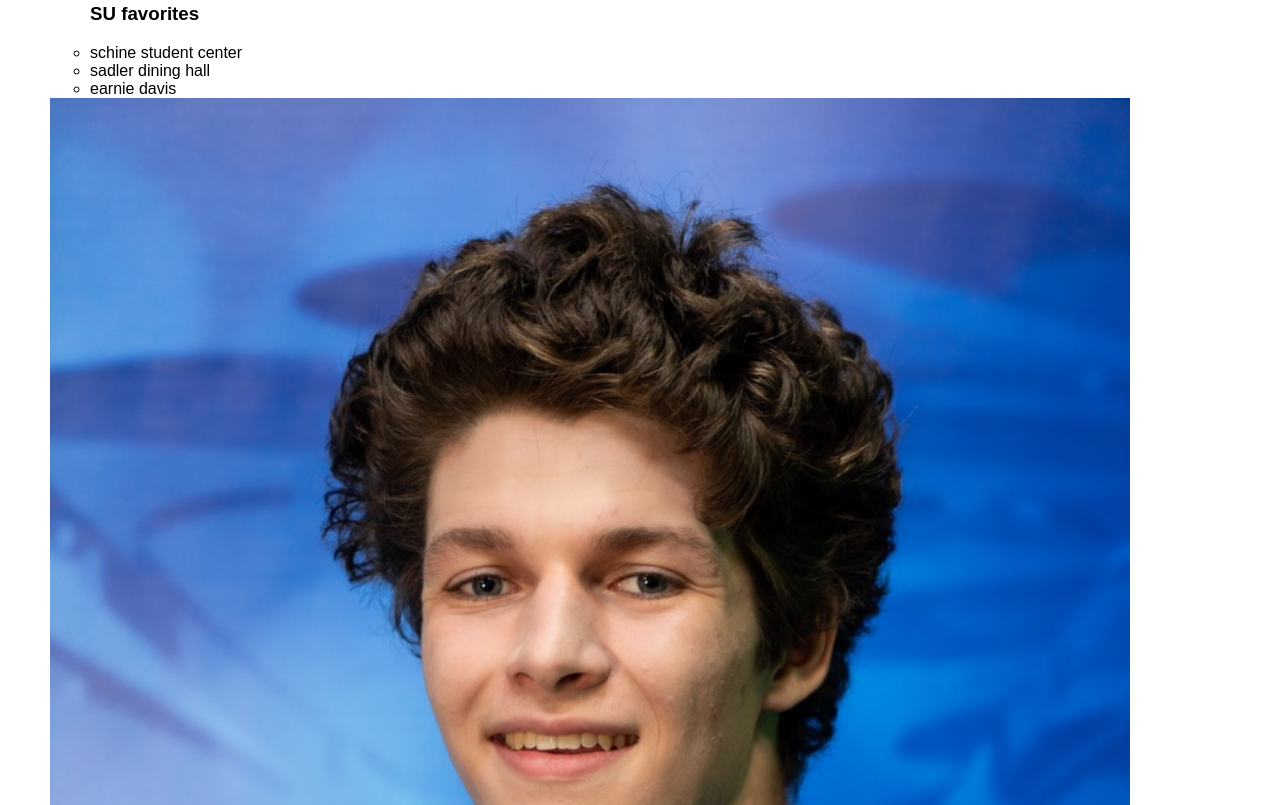
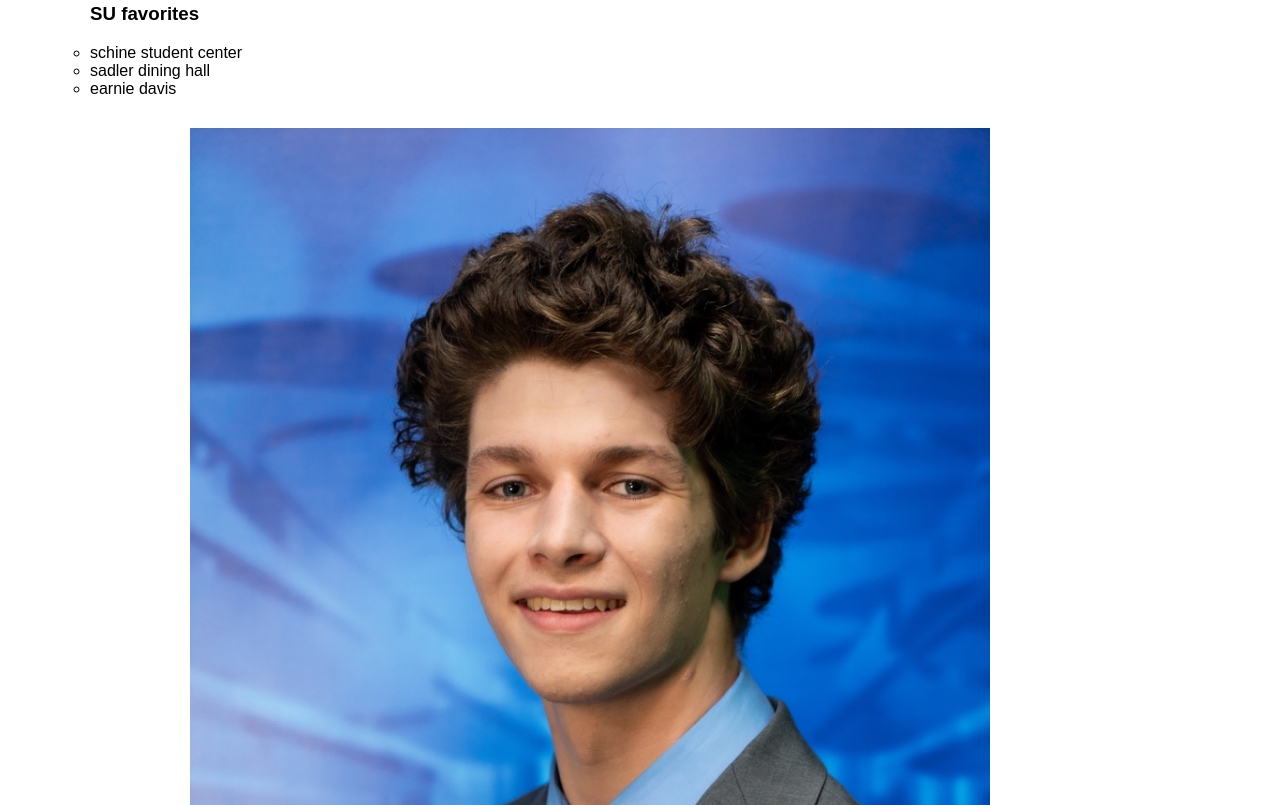
Before and after one commit to flyingtjo/flyingtjo, a plain HTML site: page index.html in a window 1280 px wide. Shown: the part 355-1160 px from the top of the page. Drawn offline with nearby package versions, Linux system fonts and the light colour scheme.

Commit message:
Update index.html

```diff
--- a/index.html
+++ b/index.html
@@ -40,7 +40,7 @@
           <li>sadler dining hall</li>
           <li>earnie davis</li>
           </ul>
-
+      <div class="otherimg">
 <img src="https://flyingtjo.github.io/images/tyler_oldano_headshot_large.jpeg">
 
           </ul>
```
